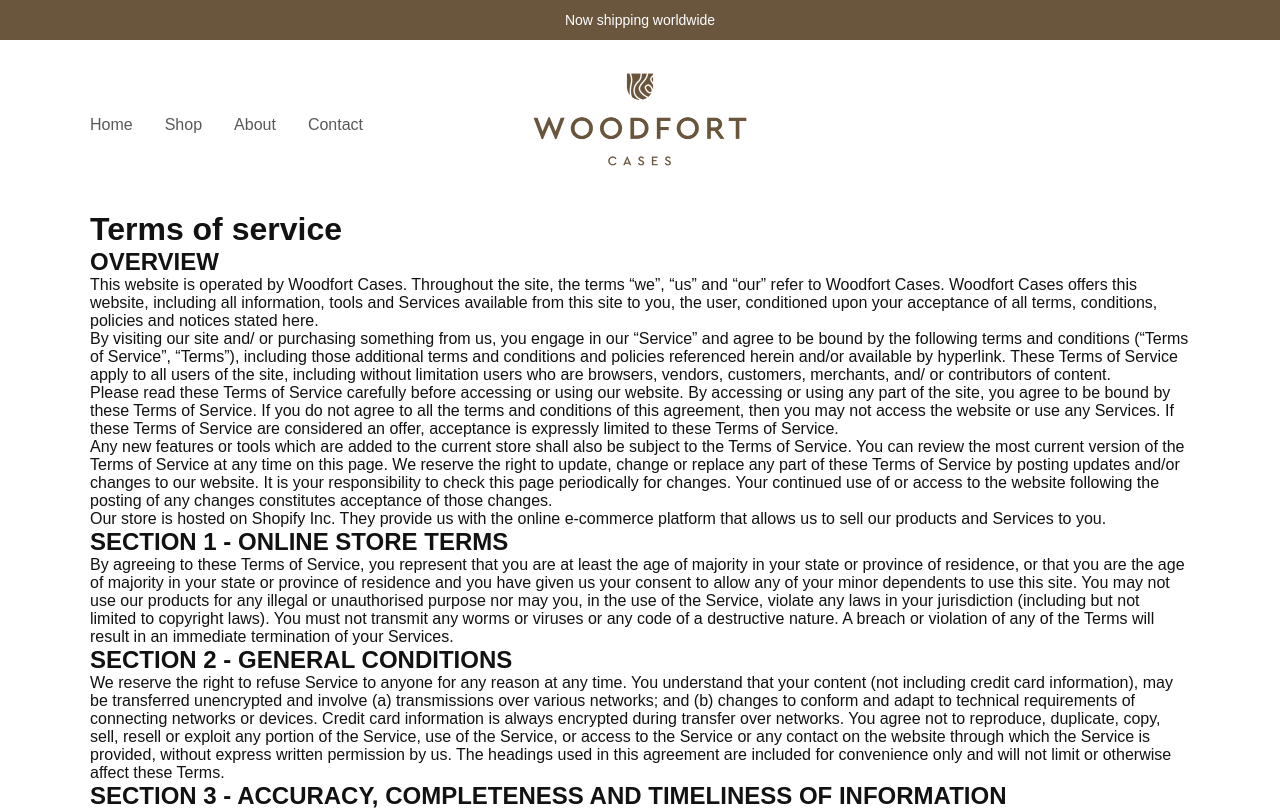
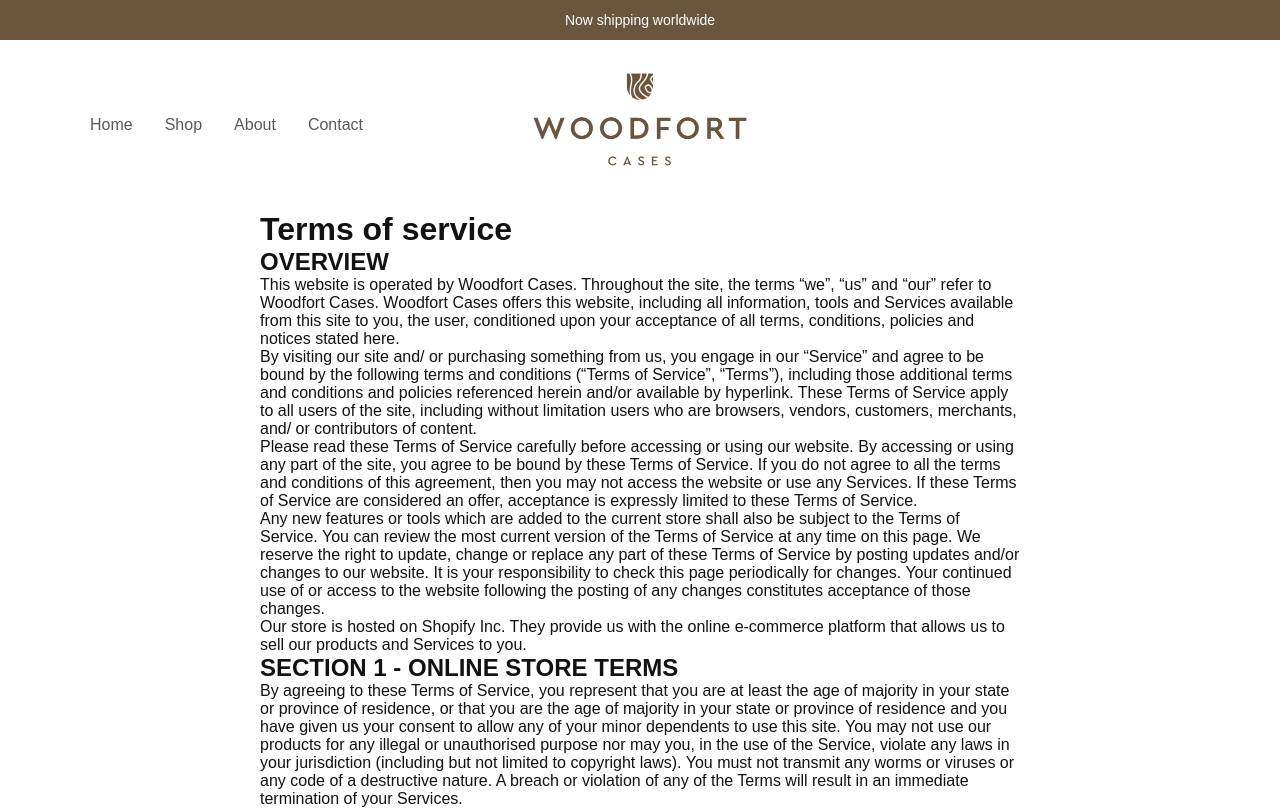
Before and after one commit to phillipmiles/woodfort-cases, a Next.js app: page /policies/terms-of-service in a window 1280 px wide. Shown: the top 810 px of the page. Built offline with nearby package versions, Linux system fonts and the light colour scheme.

Commit message:
Narrow content width styles

```diff
--- a/src/app/globals.css
+++ b/src/app/globals.css
@@ -7,6 +7,7 @@
   --font-small: 14px;
 
   --content-width: 1100px;
+  --content-width-narrow: 760px;
 }
 
 html,
--- a/src/app/policies/refund-policy/page.tsx
+++ b/src/app/policies/refund-policy/page.tsx
@@ -1,12 +1,9 @@
-import Image from 'next/image';
-import s from './page.module.css';
-
 import ContentWidth from '@/components/ContentWidth';
 
 export default function Home() {
   return (
     <div>
-      <ContentWidth>
+      <ContentWidth narrow>
         <h1>Refund policy</h1>
         <p>
           Woodfort Cases is unable to offer a return or exchange for customers
--- a/src/app/policies/terms-of-service/page.tsx
+++ b/src/app/policies/terms-of-service/page.tsx
@@ -1,12 +1,9 @@
-import Image from 'next/image';
-import s from './page.module.css';
-
 import ContentWidth from '@/components/ContentWidth';
 
 export default function Home() {
   return (
     <div>
-      <ContentWidth>
+      <ContentWidth narrow>
         <h1>Terms of service</h1>
         <h2>OVERVIEW</h2>
         <p>
--- a/src/components/ContentWidth.module.css
+++ b/src/components/ContentWidth.module.css
@@ -3,3 +3,7 @@
   max-width: var(--content-width);
   margin: auto;
 }
+
+.container.narrow {
+  max-width: var(--content-width-narrow);
+}
--- a/src/components/ContentWidth.tsx
+++ b/src/components/ContentWidth.tsx
@@ -3,9 +3,14 @@ import s from './ContentWidth.module.css';
 interface Props {
   children?: React.ReactNode;
   className?: string;
+  narrow?: boolean;
 }
 
-const ContentWidth = ({ children, className }: Props) => {
-  return <div className={`${s.container} ${className}`}>{children}</div>;
+const ContentWidth = ({ children, className = '', narrow }: Props) => {
+  return (
+    <div className={`${s.container} ${className} ${narrow ? s.narrow : ''}`}>
+      {children}
+    </div>
+  );
 };
 export default ContentWidth;
```
